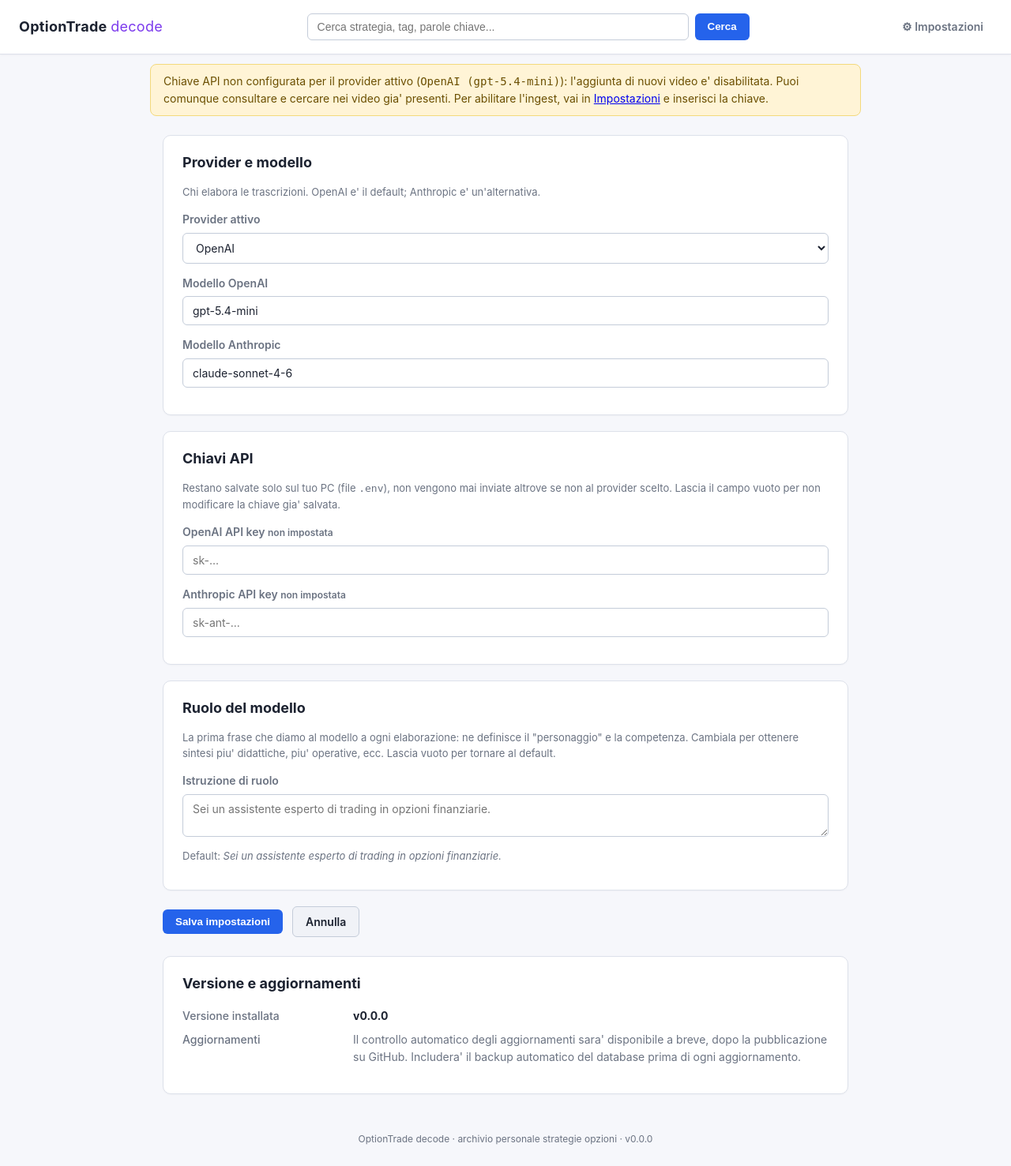
After one commit to fgiordani-farmasistemi/optiontrade-decode, a Flask app: page /settings in a window 1280 px wide. The commit adds this page. Shown: the whole page at 79% size. Run offline with Flask 3, Linux system fonts and the light colour scheme; some libraries are stand-ins or nearby versions.

Commit message:
Aggiungi menu Impostazioni in-app (chiave API, provider/modello, ruolo, versione)
- Pagina /settings: salva chiave API, provider e modello senza toccare il file .env a mano
- Ruolo del modello configurabile (prima frase del system prompt)
- File VERSION + versione mostrata in footer e impostazioni
- config.py: lettura/scrittura sicura del .env, preserva commenti e chiavi non gestite
- Link impostazioni nell'header, banner e home rimandano al menu invece che al file .env

Co-Authored-By: Claude Opus 4.8 (1M context) <noreply@anthropic.com>

```diff
--- a/app.py
+++ b/app.py
@@ -10,6 +10,7 @@ import markdown as md
 
 load_dotenv(Path(__file__).parent / ".env")
 
+import config  # noqa: E402
 import db  # noqa: E402  (load env first)
 from ingest import (  # noqa: E402
     IngestError,
@@ -30,6 +31,7 @@ def inject_globals():
     return {
         "api_key_present": has_api_key(),
         "provider_label": provider_label(),
+        "app_version": config.app_version(),
     }
 
 
@@ -126,6 +128,40 @@ def video_edit(video_pk: int):
     return redirect(url_for("video_detail", video_pk=video_pk))
 
 
+@app.route("/settings", methods=["GET", "POST"])
+def settings():
+    if request.method == "POST":
+        updates: dict[str, str] = {}
+
+        provider = (request.form.get("provider") or "openai").strip().lower()
+        updates["LLM_PROVIDER"] = provider if provider in {"openai", "anthropic"} else "openai"
+
+        openai_model = (request.form.get("openai_model") or "").strip()
+        if openai_model:
+            updates["OPENAI_MODEL"] = openai_model
+        claude_model = (request.form.get("claude_model") or "").strip()
+        if claude_model:
+            updates["CLAUDE_MODEL"] = claude_model
+
+        # Ruolo: stringa vuota = torna al default (gestito da _role()).
+        updates["MODEL_ROLE"] = (request.form.get("model_role") or "").strip()
+
+        # Chiavi: salvate solo se l'utente ne inserisce una nuova; un campo
+        # vuoto NON cancella la chiave gia' presente.
+        openai_key = (request.form.get("openai_key") or "").strip()
+        if openai_key:
+            updates["OPENAI_API_KEY"] = openai_key
+        anthropic_key = (request.form.get("anthropic_key") or "").strip()
+        if anthropic_key:
+            updates["ANTHROPIC_API_KEY"] = anthropic_key
+
+        config.write_env_values(updates)
+        flash("Impostazioni salvate.", "ok")
+        return redirect(url_for("settings"))
+
+    return render_template("settings.html", s=config.get_settings())
+
+
 if __name__ == "__main__":
     port = int(os.getenv("PORT", "5000"))
     app.run(host="127.0.0.1", port=port, debug=False)
--- a/ingest.py
+++ b/ingest.py
@@ -23,6 +23,7 @@ from typing import Any
 import yt_dlp
 
 from clean_vtt import clean_vtt_file
+from config import DEFAULT_ROLE
 import db
 
 # Sub language priority: original, English, Italian. Auto-captions only.
@@ -31,6 +32,12 @@ SUB_LANG_PRIORITY = ["en-orig", "en", "it-orig", "it"]
 
 def _provider() -> str:
     return (os.getenv("LLM_PROVIDER", "openai") or "openai").strip().lower()
+
+
+def _role() -> str:
+    """Prima frase del system prompt: il 'ruolo' che diamo al modello.
+    Personalizzabile dal menu Impostazioni (variabile MODEL_ROLE)."""
+    return (os.getenv("MODEL_ROLE", "") or "").strip() or DEFAULT_ROLE
 
 
 def has_api_key() -> bool:
@@ -246,8 +253,7 @@ def _pick_available_lang(auto_subs: dict[str, Any]) -> str | None:
 # Step 1: outline                                                       #
 # --------------------------------------------------------------------- #
 
-OUTLINE_PROMPT = """Sei un assistente esperto di trading in opzioni finanziarie.
-Ricevi la trascrizione (in inglese o altra lingua) di un video YouTube su
+OUTLINE_PROMPT = """Ricevi la trascrizione (in inglese o altra lingua) di un video YouTube su
 opzioni. Tuo compito: leggere attentamente e produrre un OUTLINE strutturato
 del contenuto. NON tradurre ancora: stai solo mappando.
 
@@ -295,8 +301,7 @@ Rispondi SOLO con un oggetto JSON valido con questa struttura esatta:
 # Step 2: sintesi italiana che copre l'outline                          #
 # --------------------------------------------------------------------- #
 
-SYNTHESIS_PROMPT = """Sei un assistente esperto di trading in opzioni.
-Ricevi la trascrizione di un video YouTube + un OUTLINE gia' estratto che
+SYNTHESIS_PROMPT = """Ricevi la trascrizione di un video YouTube + un OUTLINE gia' estratto che
 elenca strategia, topics e tag.
 
 Tuo compito: produrre una SINTESI IN ITALIANO del contenuto del video, in
@@ -334,8 +339,9 @@ def summarize(trascrizione: str, titolo: str) -> dict[str, Any]:
             "Configura il file .env."
         )
 
+    role = _role()
     outline = _call_llm(
-        system=OUTLINE_PROMPT,
+        system=f"{role}\n\n{OUTLINE_PROMPT}",
         user=f"TITOLO VIDEO: {titolo}\n\nTRASCRIZIONE:\n{trascrizione}\n\n"
              "Produci ora l'outline JSON.",
     )
@@ -353,7 +359,7 @@ def summarize(trascrizione: str, titolo: str) -> dict[str, Any]:
         indent=2,
     )
     sintesi_raw = _call_llm(
-        system=SYNTHESIS_PROMPT,
+        system=f"{role}\n\n{SYNTHESIS_PROMPT}",
         user=(
             f"TITOLO VIDEO: {titolo}\n\n"
             f"OUTLINE DA COPRIRE:\n{outline_compact}\n\n"
--- a/static/style.css
+++ b/static/style.css
@@ -321,6 +321,55 @@ mark { background: var(--highlight); color: var(--text); padding: 0 3px; border-
   border: 1px solid var(--border);
 }
 
+.settings-link {
+  color: var(--muted);
+  text-decoration: none;
+  font-size: 14px;
+  font-weight: 600;
+  white-space: nowrap;
+  padding: 8px 10px;
+  border-radius: 6px;
+  border: 1px solid transparent;
+}
+.settings-link:hover { color: var(--accent); border-color: var(--border-strong); }
+
+.settings-form .field {
+  display: flex;
+  flex-direction: column;
+  gap: 6px;
+  margin: 14px 0;
+  font-size: 14px;
+}
+.settings-form .field > span { color: var(--muted); font-weight: 600; }
+.settings-form input,
+.settings-form select,
+.settings-form textarea {
+  width: 100%;
+  background: var(--panel);
+  border: 1px solid var(--border-strong);
+  color: var(--text);
+  padding: 9px 12px;
+  border-radius: 6px;
+  font-size: 14px;
+  font-family: inherit;
+}
+.settings-form input:focus,
+.settings-form select:focus,
+.settings-form textarea:focus {
+  outline: none;
+  border-color: var(--accent);
+  box-shadow: 0 0 0 3px var(--accent-soft);
+}
+.settings-form textarea { resize: vertical; }
+.key-ok { color: var(--ok-fg); font-style: normal; font-weight: 600; font-size: 12px; }
+.key-no { color: var(--muted); font-style: normal; font-size: 12px; }
+.settings-actions {
+  display: flex;
+  gap: 12px;
+  align-items: center;
+  margin: 4px 0 24px;
+}
+
 footer {
   text-align: center;
   color: var(--muted);
--- a/templates/base.html
+++ b/templates/base.html
@@ -12,13 +12,15 @@
       <input type="search" name="q" placeholder="Cerca strategia, tag, parole chiave..." value="{{ request.args.get('q','') }}">
       <button type="submit">Cerca</button>
     </form>
+    <a href="{{ url_for('settings') }}" class="settings-link" title="Impostazioni">&#9881; Impostazioni</a>
   </header>
 
   {% if not api_key_present %}
     <div class="banner warn">
       Chiave API non configurata per il provider attivo (<code>{{ provider_label }}</code>):
       l'aggiunta di nuovi video e' disabilitata. Puoi comunque consultare e cercare
-      nei video gia' presenti. Per abilitare l'ingest, configura la chiave nel file <code>.env</code>.
+      nei video gia' presenti. Per abilitare l'ingest, vai in
+      <a href="{{ url_for('settings') }}">Impostazioni</a> e inserisci la chiave.
     </div>
   {% endif %}
 
@@ -33,7 +35,7 @@
   </main>
 
   <footer>
-    OptionTrade decode &middot; archivio personale strategie opzioni
+    OptionTrade decode &middot; archivio personale strategie opzioni &middot; v{{ app_version }}
   </footer>
 </body>
 </html>
--- a/templates/index.html
+++ b/templates/index.html
@@ -12,7 +12,7 @@
     <button type="submit" {% if not api_key_present %}disabled{% endif %}>Elabora</button>
   </form>
   {% if not api_key_present %}
-    <p class="muted small">Configura la chiave API ({{ provider_label }}) nel file .env per abilitare questa funzione.</p>
+    <p class="muted small">Vai in <a href="{{ url_for('settings') }}">Impostazioni</a> e inserisci la chiave API ({{ provider_label }}) per abilitare questa funzione.</p>
   {% else %}
     <p class="muted small">Provider attivo: <strong>{{ provider_label }}</strong>. L'elaborazione richiede da 10 a 40 secondi.</p>
   {% endif %}
--- /dev/null
+++ b/templates/settings.html
@@ -0,0 +1,72 @@
+{% extends "base.html" %}
+{% block title %}Impostazioni &middot; OptionTrade decode{% endblock %}
+{% block content %}
+
+<form action="{{ url_for('settings') }}" method="post" class="settings-form">
+
+  <section class="card">
+    <h2>Provider e modello</h2>
+    <p class="muted small">Chi elabora le trascrizioni. OpenAI e' il default; Anthropic e' un'alternativa.</p>
+    <label class="field">
+      <span>Provider attivo</span>
+      <select name="provider">
+        <option value="openai" {% if s.provider == 'openai' %}selected{% endif %}>OpenAI</option>
+        <option value="anthropic" {% if s.provider == 'anthropic' %}selected{% endif %}>Anthropic (Claude)</option>
+      </select>
+    </label>
+    <label class="field">
+      <span>Modello OpenAI</span>
+      <input type="text" name="openai_model" value="{{ s.openai_model }}" placeholder="gpt-5.4-mini">
+    </label>
+    <label class="field">
+      <span>Modello Anthropic</span>
+      <input type="text" name="claude_model" value="{{ s.claude_model }}" placeholder="claude-sonnet-4-6">
+    </label>
+  </section>
+
+  <section class="card">
+    <h2>Chiavi API</h2>
+    <p class="muted small">Restano salvate solo sul tuo PC (file <code>.env</code>), non vengono mai inviate altrove se non al provider scelto. Lascia il campo vuoto per non modificare la chiave gia' salvata.</p>
+    <label class="field">
+      <span>OpenAI API key
+        {% if s.openai_key.set %}<em class="key-ok">impostata {{ s.openai_key.hint }}</em>{% else %}<em class="key-no">non impostata</em>{% endif %}
+      </span>
+      <input type="password" name="openai_key" autocomplete="off"
+             placeholder="{% if s.openai_key.set %}•••••• (lascia vuoto per non cambiare){% else %}sk-...{% endif %}">
+    </label>
+    <label class="field">
+      <span>Anthropic API key
+        {% if s.anthropic_key.set %}<em class="key-ok">impostata {{ s.anthropic_key.hint }}</em>{% else %}<em class="key-no">non impostata</em>{% endif %}
+      </span>
+      <input type="password" name="anthropic_key" autocomplete="off"
+             placeholder="{% if s.anthropic_key.set %}•••••• (lascia vuoto per non cambiare){% else %}sk-ant-...{% endif %}">
+    </label>
+  </section>
+
+  <section class="card">
+    <h2>Ruolo del modello</h2>
+    <p class="muted small">La prima frase che diamo al modello a ogni elaborazione: ne definisce il "personaggio" e la competenza. Cambiala per ottenere sintesi piu' didattiche, piu' operative, ecc. Lascia vuoto per tornare al default.</p>
+    <label class="field">
+      <span>Istruzione di ruolo</span>
+      <textarea name="model_role" rows="2" placeholder="{{ s.default_role }}">{% if s.role != s.default_role %}{{ s.role }}{% endif %}</textarea>
+    </label>
+    <p class="muted small">Default: <em>{{ s.default_role }}</em></p>
+  </section>
+
+  <div class="settings-actions">
+    <button type="submit">Salva impostazioni</button>
+    <a href="{{ url_for('index') }}" class="btn-secondary">Annulla</a>
+  </div>
+</form>
+
+<section class="card">
+  <h2>Versione e aggiornamenti</h2>
+  <dl class="kv">
+    <dt>Versione installata</dt>
+    <dd><strong>v{{ s.version }}</strong></dd>
+    <dt>Aggiornamenti</dt>
+    <dd class="muted">Il controllo automatico degli aggiornamenti sara' disponibile a breve, dopo la pubblicazione su GitHub. Includera' il backup automatico del database prima di ogni aggiornamento.</dd>
+  </dl>
+</section>
+
+{% endblock %}
```
Also changed, not shown: config.py (added, +106 -0 lines), 1 other file.
